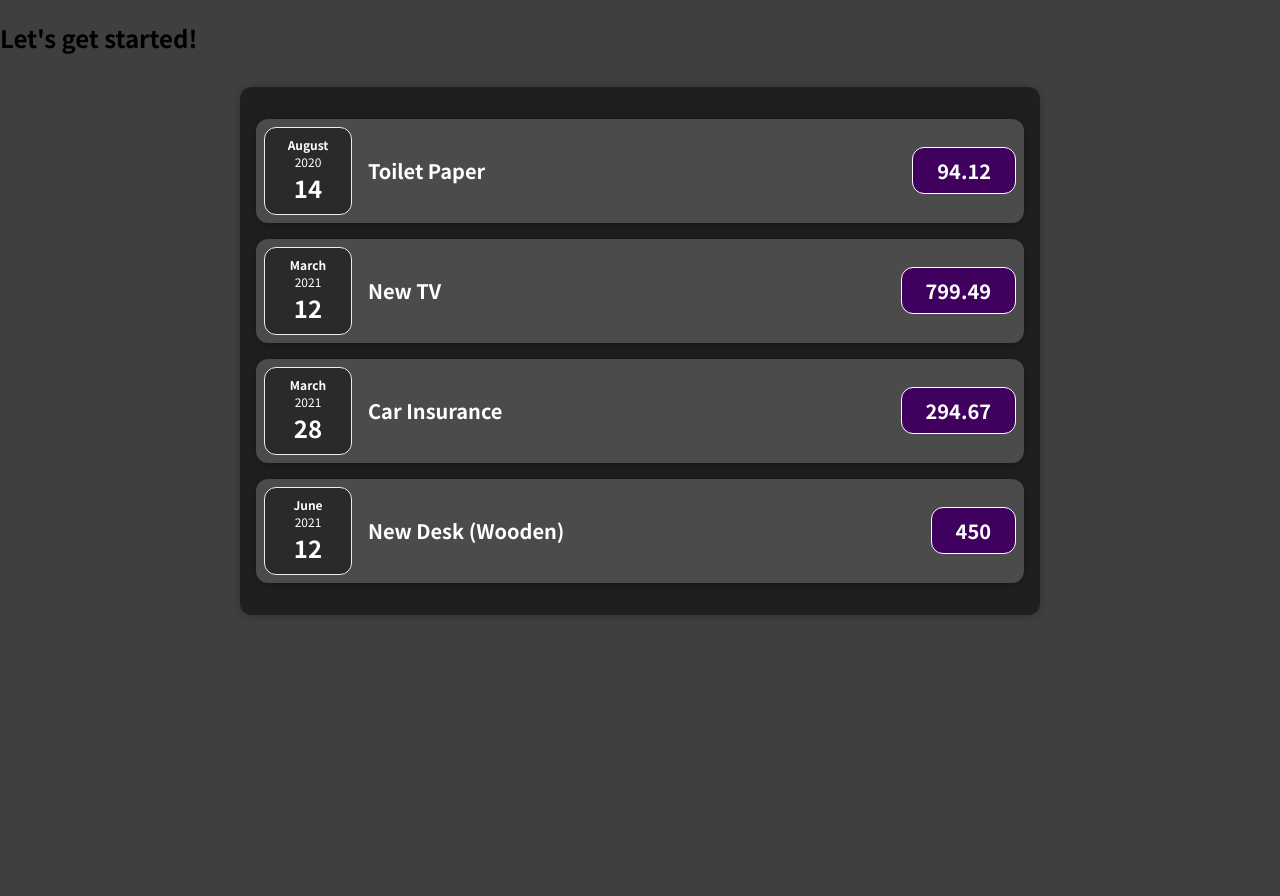
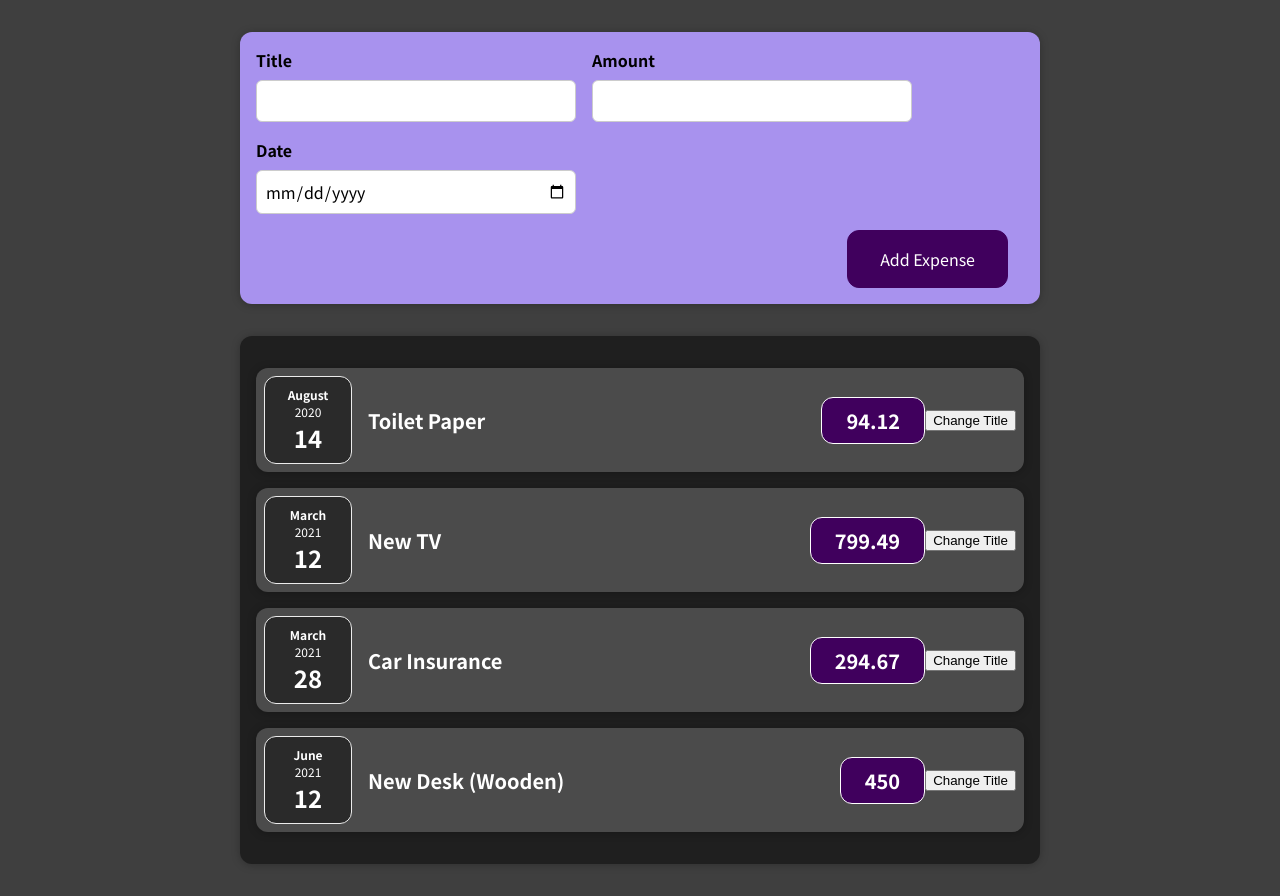
Before and after one commit to NikhilD1998/expense-tracker, a React (Create React App) app: page / in a window 1280 px wide. Before the commit the page ends 800 px from the top, so only its background shows below. Built offline with nearby package versions, Linux system fonts and the light colour scheme.

Commit message:
Added New Expense Component

```diff
--- a/src/App.js
+++ b/src/App.js
@@ -1,4 +1,5 @@
 import Expenses from "./components/Expenses/Expenses";
+import NewExpense from "./components/NewExpense/NewExpense";
 
 function App() {
   const expenses = [
@@ -25,7 +26,7 @@
 
   return (
     <div>
-      <h2>Let's get started!</h2>
+      <NewExpense />
       <Expenses items={expenses} />
     </div>
   );
--- a/src/components/Expenses/ExpenseItem.js
+++ b/src/components/Expenses/ExpenseItem.js
@@ -1,15 +1,22 @@
+import { useState } from "react";
 import Card from "../UI/Card";
 import ExpenseDate from "./ExpenseDate";
 import "./ExpenseItem.css";
 
 function ExpenseItem(props) {
+  const [title, setTitle] = useState(props.title);
+
+  const clickhandler = () => {
+    setTitle("Updated");
+  };
   return (
     <Card className="expense-item">
       <ExpenseDate date={props.date} />
       <div className="expense-item__description">
-        <h2>{props.title}</h2>
+        <h2>{title}</h2>
         <div className="expense-item__price">{props.amount}</div>
       </div>
+      <button onClick={clickhandler}>Change Title</button>
     </Card>
   );
 }
--- /dev/null
+++ b/src/components/NewExpense/ExpenseForm.css
@@ -0,0 +1,26 @@
+.new-expense__controls {
+  display: flex;
+  flex-wrap: wrap;
+  gap: 1rem;
+  margin-bottom: 1rem;
+  text-align: left;
+}
+
+.new-expense__control label {
+  font-weight: bold;
+  margin-bottom: 0.5rem;
+  display: block;
+}
+
+.new-expense__control input {
+  font: inherit;
+  padding: 0.5rem;
+  border-radius: 6px;
+  border: 1px solid #ccc;
+  width: 20rem;
+  max-width: 100%;
+}
+
+.new-expense__actions {
+  text-align: right;
+}
--- /dev/null
+++ b/src/components/NewExpense/ExpenseForm.js
@@ -0,0 +1,27 @@
+import "./ExpenseForm.css";
+
+const ExpenseForm = () => {
+  return (
+    <form>
+      <div className="new-expense__controls">
+        <div className="new-expense__control">
+          <label>Title</label>
+          <input type="text" />
+        </div>
+        <div className="new-expense__control">
+          <label>Amount</label>
+          <input type="number" min="0.01" step="0.01" />
+        </div>
+        <div className="new-expense__control">
+          <label>Date</label>
+          <input type="date" min="2019-01-01" max="2022-12-31" />
+        </div>
+      </div>
+      <div className="new-expense__actions">
+        <button type="submit">Add Expense</button>
+      </div>
+    </form>
+  );
+};
+
+export default ExpenseForm;
--- /dev/null
+++ b/src/components/NewExpense/NewExpense.css
@@ -0,0 +1,38 @@
+.new-expense {
+  background-color: #a892ee;
+  padding: 1rem;
+  margin: 2rem auto;
+  width: 50rem;
+  max-width: 95%;
+  border-radius: 12px;
+  text-align: center;
+  box-shadow: 0 1px 8px rgba(0, 0, 0, 0.25);
+}
+
+.new-expense button {
+  font: inherit;
+  cursor: pointer;
+  padding: 1rem 2rem;
+  border: 1px solid #40005d;
+  background-color: #40005d;
+  color: white;
+  border-radius: 12px;
+  margin-right: 1rem;
+}
+
+.new-expense button:hover,
+.new-expense button:active {
+  background-color: #510674;
+  border-color: #510674;
+}
+
+.new-expense button.alternative {
+  color: #220131;
+  border-color: transparent;
+  background-color: transparent;
+}
+
+.new-expense button.alternative:hover,
+.new-expense button.alternative:active {
+  background-color: #ddb3f8;
+}
--- /dev/null
+++ b/src/components/NewExpense/NewExpense.js
@@ -0,0 +1,12 @@
+import ExpenseForm from "./ExpenseForm";
+import "./NewExpense.css";
+
+const NewExpense = () => {
+  return (
+    <div className="new-expense">
+      <ExpenseForm />
+    </div>
+  );
+};
+
+export default NewExpense;
```
